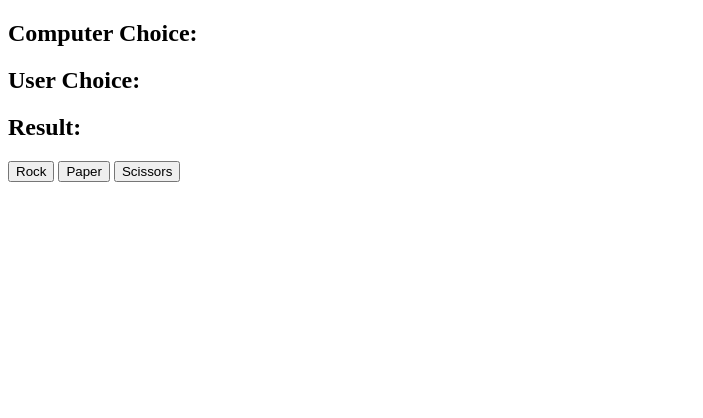
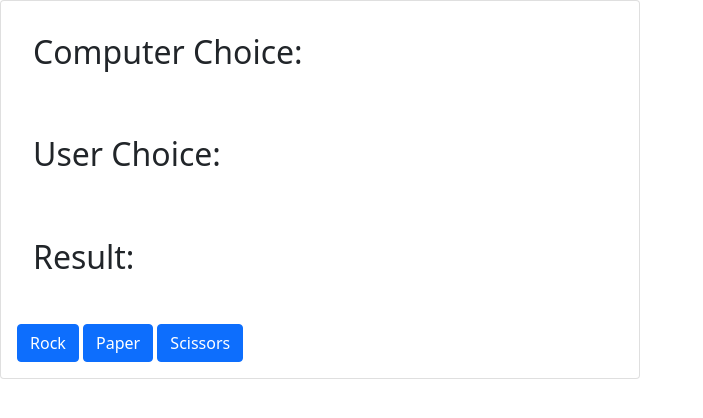
Before and after one commit to Rocio01/JavaScriptCodeChallenges, a plain HTML site: page rockPaperScissers/index.html in a window 1280 px wide. Shown: the whole page, without its empty margins (0-703 px from the left). Drawn offline with nearby package versions, Linux system fonts and the light colour scheme.

Commit message:
Add bootstrap

```diff
--- a/rockPaperScissers/index.html
+++ b/rockPaperScissers/index.html
@@ -5,14 +5,24 @@
   <meta http-equiv="X-UA-Compatible" content="IE=edge">
   <meta name="viewport" content="width=device-width, initial-scale=1.0">
   <title>Rock Paper Scissors</title>
+  <link href="https://cdn.jsdelivr.net/npm/bootstrap@5.1.3/dist/css/bootstrap.min.css" rel="stylesheet" integrity="sha384-1BmE4kWBq78iYhFldvKuhfTAU6auU8tT94WrHftjDbrCEXSU1oBoqyl2QvZ6jIW3" crossorigin="anonymous">
+  <link rel="stylesheet" href="style.css">
 </head>
 <body>
-  <h2>Computer Choice: <span id="computer-choice"></span></h2>
-  <h2>User Choice: <span id="user-choice"></span></h2>
-  <h2>Result: <span id="result"></span></h2>
-  <button  id="rock">Rock</button>
-  <button id="paper">Paper</button>
-  <button id="scissors">Scissors</button>
+
+  <div class="card " style="width: 50%;" >
+    <h2 clas="pl-4">Computer Choice: <span id="computer-choice"></span></h2>
+    <h2 clas="pl-4">User Choice: <span id="user-choice"></span></h2>
+    <h2 clas="pl-4">Result: <span id="result"></span></h2>
+    <div class="card-body">
+      <button class="btn btn-primary"  id="rock">Rock</button>
+      <button class="btn btn-primary"id="paper">Paper</button>
+      <button class="btn btn-primary"id="scissors">Scissors</button>
+    </div>
+  </div>
+
+
   <script src="./index.js"></script>
+  <script src="https://cdn.jsdelivr.net/npm/bootstrap@5.1.3/dist/js/bootstrap.bundle.min.js" integrity="sha384-ka7Sk0Gln4gmtz2MlQnikT1wXgYsOg+OMhuP+IlRH9sENBO0LRn5q+8nbTov4+1p" crossorigin="anonymous"></script>
 </body>
 </html>
--- a/rockPaperScissers/index.js
+++ b/rockPaperScissers/index.js
@@ -31,16 +31,16 @@ const result = () => {
  if (computerChoice === userChoice){
   displayResult.innerHTML = "It's a Draw!!"
  }else if (computerChoice === "rock" && userChoice === "paper"){
-  displayResult.innerHTML = "You Win"
+  displayResult.innerHTML = "You Win!!"
  }else if (computerChoice === "paper" && userChoice === "scissors"){
   displayResult.innerHTML = "You Win!!"
  }else if (computerChoice === "paper" && userChoice === "rock"){
-  displayResult.innerHTML = "You lose!!"
+  displayResult.innerHTML = "You lose"
  }else if (computerChoice === "scissors" && userChoice === "rock"){
   displayResult.innerHTML = "You Win!!"
  }else if (computerChoice === "rock" && userChoice === "scissors"){
-  displayResult.innerHTML = "You lose!!"
+  displayResult.innerHTML = "You lose"
  }else if (computerChoice === "scissors" && userChoice === "paper"){
-  displayResult.innerHTML = "You lose!!"
+  displayResult.innerHTML = "You lose"
  }
 }
--- a/rockPaperScissers/style.css
+++ b/rockPaperScissers/style.css
@@ -0,0 +1,4 @@
+h2 {
+  padding: 1rem;
+  margin: 1rem;
+}
```
